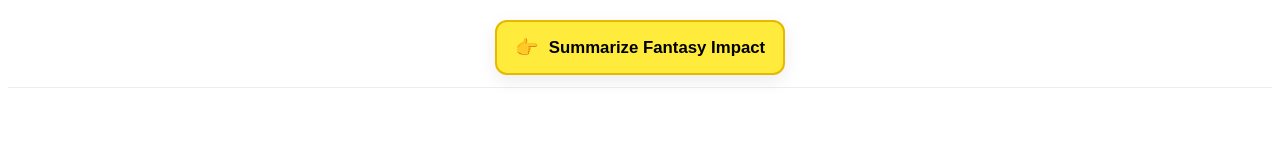
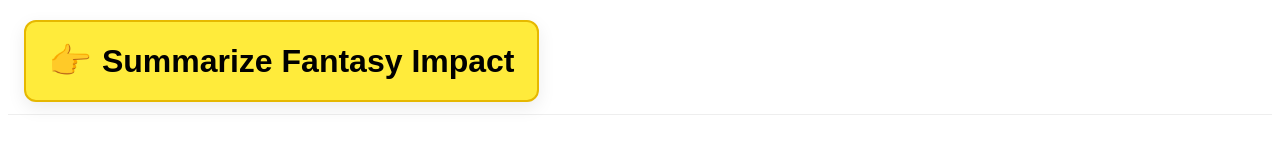
Before and after one commit to dikembe3000/Fantasy_Football_AI, a website: page includes/before-body-end.html in a window 1280 px wide. Drawn offline with Linux system fonts and the light colour scheme.

Commit message:
Update before-body-end.html

```diff
--- a/includes/before-body-end.html
+++ b/includes/before-body-end.html
@@ -50,6 +50,21 @@
   .ff-modal pre { white-space: pre-wrap; word-wrap: break-word; font-size: 0.95rem; line-height: 1.35; }
   .ff-muted { color: #666; font-size: 0.9rem; margin-top: 8px; }
 </style>
+
+<style>
+  /* Overrides */
+  .ff-topbar {
+    justify-content: flex-start;   /* left-justify the button */
+  }
+  .ff-topbar .ff-cta {
+    font-size: 2rem;               /* ~2x larger text */
+    padding: 18px 22px;            /* a bit more padding for balance */
+  }
+  .ff-topbar .ff-cta .ff-icon {
+    font-size: 2.2rem;             /* scale the icon up too */
+  }
+</style>
+
 
 <!-- top bar gets inserted at the very beginning of <body> -->
 <div class="ff-topbar" id="ff-topbar" hidden>
```
